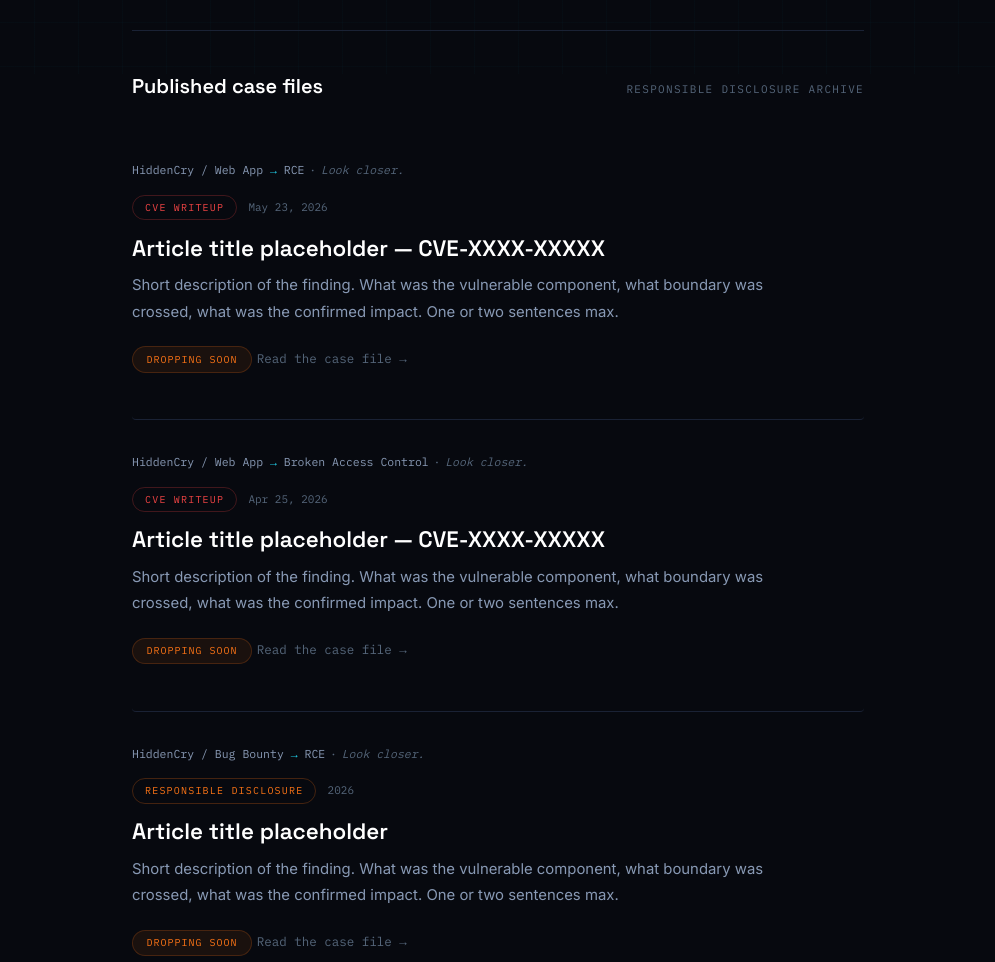
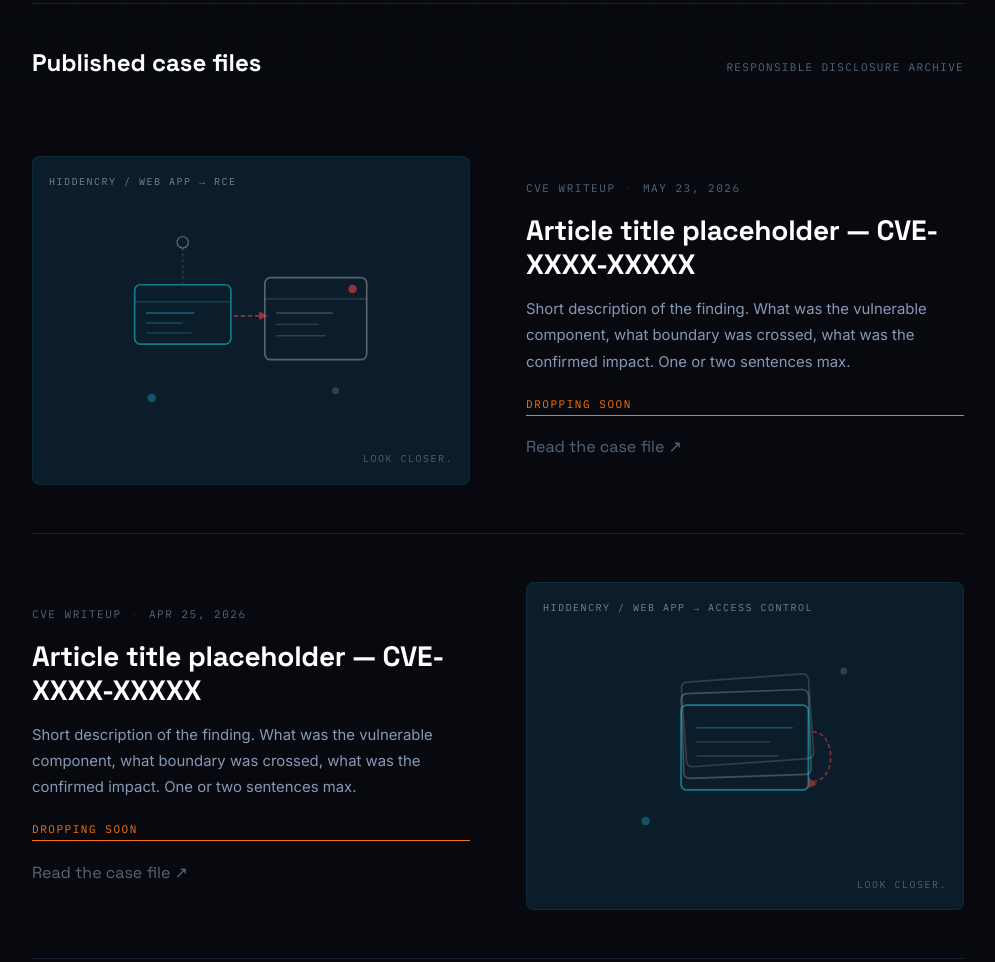
Before and after one commit to n0tfix3d/n0tfix3d.github.io, a plain HTML site: page articles/index.html in a window 1280 px wide. Shown: the part 726-1688 px from the top of the page, without its empty margins (142-1137 px from the left). Drawn offline with Linux system fonts and the light colour scheme.

Commit message:
Rebuild articles page with 2-col alternating card layout (gkdata.io style)
Each case card now uses a visual panel (dark teal bg, kicker text, inline SVG
illustration, "Look closer." label) paired with a content panel (meta / title /
desc / underlined status / read link). Cards alternate image-left/right.
Unique SVG line-art per card: RCE code injection, access control bypass layers,
target crosshair. Placeholder content ready for real articles.

Co-Authored-By: Claude Sonnet 4.6 <noreply@anthropic.com>

```diff
--- a/articles/index.html
+++ b/articles/index.html
@@ -14,6 +14,7 @@
   --bg:          #07090f;
   --surface:     #0c0f1a;
   --card:        #0f1320;
+  --panel:       #0b1d2b;
   --border:      #1a2235;
   --border-b:    #26354f;
   --accent:      #22d3ee;
@@ -84,41 +85,33 @@ nav {
 
 /* ── LAYOUT ── */
 main { position: relative; z-index: 1; padding-top: 56px }
-.wrap { max-width: 860px; margin: 0 auto; padding: 0 clamp(1.5rem, 5vw, 4rem) }
+.wrap { max-width: 1060px; margin: 0 auto; padding: 0 clamp(1.5rem, 5vw, 4rem) }
 hr.rule { border: none; border-top: 1px solid var(--border); margin: 0 }
 
 /* ━━━━━━━━━━━━━━━━━━━━━━━━━━━━━━━━━━━
-   1. PAGE HEADER
+   PAGE HEADER
 ━━━━━━━━━━━━━━━━━━━━━━━━━━━━━━━━━━━ */
-.page-header { padding: 5rem 0 3.5rem }
-
+.page-header { padding: 5rem 0 3.5rem; max-width: 680px }
 .page-title {
-  font-family: var(--head);
-  font-size: clamp(2rem, 5vw, 3rem);
-  font-weight: 700; color: #fff;
-  line-height: 1.1; letter-spacing: -.02em;
+  font-family: var(--head); font-size: clamp(2rem, 5vw, 3rem);
+  font-weight: 700; color: #fff; line-height: 1.1; letter-spacing: -.02em;
   margin-bottom: .55rem;
 }
 .page-tagline {
-  font-family: var(--head);
-  font-size: clamp(1rem, 2.2vw, 1.2rem);
-  font-weight: 400; color: var(--text2);
-  margin-bottom: 1.5rem;
+  font-family: var(--head); font-size: clamp(1rem, 2.2vw, 1.2rem);
+  font-weight: 400; color: var(--text2); margin-bottom: 1.5rem;
 }
 .page-intro {
-  font-size: .95rem; color: var(--text2);
-  line-height: 1.8; max-width: 580px;
-  margin-bottom: 1.4rem;
+  font-size: .95rem; color: var(--text2); line-height: 1.8; margin-bottom: 1.4rem;
 }
 .page-cta-link {
   font-family: var(--mono); font-size: 13px; color: var(--accent);
-  display: inline-flex; align-items: center; gap: .4rem;
-  transition: gap .15s;
+  display: inline-flex; align-items: center; gap: .4rem; transition: gap .15s;
 }
 .page-cta-link:hover { gap: .7rem }
 
 /* ━━━━━━━━━━━━━━━━━━━━━━━━━━━━━━━━━━━
-   2. CASE PATH DIAGRAM
+   CASE PATH DIAGRAM
 ━━━━━━━━━━━━━━━━━━━━━━━━━━━━━━━━━━━ */
 .case-path-wrap {
   margin: 2.5rem 0;
@@ -148,21 +141,16 @@ hr.rule { border: none; border-top: 1px solid var(--border); margin: 0 }
 .cp-node .sub { font-size: 10px; color: var(--text3); font-style: italic }
 .cp-node.hl  { border-color: rgba(34,211,238,.4); color: var(--accent) }
 .cp-node.vul { border-color: rgba(239,68,68,.4);  color: var(--critical) }
-.cp-arrow {
-  display: flex; align-items: center; padding: 0 .45rem;
-  color: var(--text3); font-size: 16px; align-self: center;
-}
+.cp-arrow { display: flex; align-items: center; padding: 0 .45rem; color: var(--text3); font-size: 16px; align-self: center }
 .cp-boundary {
-  display: flex; flex-direction: column; align-items: center;
-  justify-content: center; padding: 0 .6rem;
-  border-left: 1px dashed var(--border); border-right: 1px dashed var(--border);
-  margin: 0 .2rem;
+  display: flex; flex-direction: column; align-items: center; justify-content: center;
+  padding: 0 .6rem; border-left: 1px dashed var(--border); border-right: 1px dashed var(--border); margin: 0 .2rem;
 }
 .cp-boundary .b-label { font-size: 10px; color: var(--text3); white-space: nowrap }
-.cp-boundary .b-sub   { font-size: 9px;  color: var(--text3); opacity: .6; white-space: nowrap }
+.cp-boundary .b-sub   { font-size: 9px; color: var(--text3); opacity: .6; white-space: nowrap }
 
 /* ━━━━━━━━━━━━━━━━━━━━━━━━━━━━━━━━━━━
-   3. PUBLISHED CASE FILES
+   SECTION HEADING
 ━━━━━━━━━━━━━━━━━━━━━━━━━━━━━━━━━━━ */
 .section-head {
   padding: 2.4rem 0 1.5rem;
@@ -170,97 +158,100 @@ hr.rule { border: none; border-top: 1px solid var(--border); margin: 0 }
   justify-content: space-between; gap: 1rem; flex-wrap: wrap;
 }
 .section-head h2 {
-  font-family: var(--head); font-size: 1.25rem; font-weight: 600; color: #fff;
+  font-family: var(--head); font-size: 1.5rem; font-weight: 700; color: #fff;
 }
 .section-head .sh-sub {
   font-family: var(--mono); font-size: 11px; color: var(--text3);
   text-transform: uppercase; letter-spacing: .12em;
 }
 
+/* ━━━━━━━━━━━━━━━━━━━━━━━━━━━━━━━━━━━
+   CASE CARDS — 2-col alternating
+━━━━━━━━━━━━━━━━━━━━━━━━━━━━━━━━━━━ */
 .case-list { display: flex; flex-direction: column }
 
 .case-card {
-  display: block; padding: 2rem 0;
+  display: grid;
+  grid-template-columns: 1fr 1fr;
+  gap: 3.5rem;
+  padding: 3rem 0;
   border-bottom: 1px solid var(--border);
-  position: relative; cursor: default;
-  transition: background .15s; border-radius: 4px;
+  align-items: center;
 }
-.case-card.linked { cursor: pointer }
-.case-card.linked:hover { background: var(--accent-glow) }
-.case-card::before {
-  content: ''; position: absolute; left: -1.4rem; top: 50%;
-  transform: translateY(-50%);
-  width: 2px; height: 0; background: var(--accent);
-  border-radius: 2px; transition: height .22s;
+
+/* Even cards: flip image to right */
+.case-card:nth-child(even) .cc-visual  { order: 2 }
+.case-card:nth-child(even) .cc-content { order: 1 }
+
+/* Visual panel */
+.cc-visual {
+  background: var(--panel);
+  border-radius: var(--r);
+  position: relative;
+  aspect-ratio: 4 / 3;
+  overflow: hidden;
+  display: flex; align-items: center; justify-content: center;
+  border: 1px solid rgba(34,211,238,.08);
 }
-.case-card.linked:hover::before { height: 48% }
+.cv-kicker {
+  position: absolute; top: 1rem; left: 1rem;
+  font-family: var(--mono); font-size: 10px; color: rgba(255,255,255,.45);
+  text-transform: uppercase; letter-spacing: .15em;
+}
+.cv-look {
+  position: absolute; bottom: 1rem; right: 1rem;
+  font-family: var(--mono); font-size: 10px; color: rgba(255,255,255,.3);
+  text-transform: uppercase; letter-spacing: .15em;
+}
+.cv-art { width: 65%; height: 65%; display: flex; align-items: center; justify-content: center }
+.cv-art svg { width: 100%; height: 100% }
 
-/* kicker — single line: "HiddenCry / Web App → RCE · Look closer." */
-.cc-kicker {
-  font-family: var(--mono); font-size: 11.5px; color: var(--text3);
-  margin-bottom: .9rem; display: flex; align-items: center; flex-wrap: wrap; gap: .3rem;
+/* Content panel */
+.cc-content { display: flex; flex-direction: column; gap: 0 }
+
+.cc-meta {
+  font-family: var(--mono); font-size: 11px; color: var(--text3);
+  text-transform: uppercase; letter-spacing: .14em;
+  margin-bottom: 1rem;
+  display: flex; align-items: center; gap: .6rem; flex-wrap: wrap;
 }
-.cc-kicker .ck-path { color: var(--text2) }
-.cc-kicker .ck-arr  { color: var(--accent) }
-.cc-kicker .ck-sep  { color: var(--text3) }
-.cc-kicker .ck-look { font-style: italic; color: var(--text3) }
+.cc-meta .sep { opacity: .4 }
 
-/* category + date — same line */
-.cc-meta {
-  display: flex; align-items: center; gap: .7rem;
-  flex-wrap: wrap; margin-bottom: .9rem;
+.cc-title {
+  font-family: var(--head); font-size: clamp(1.3rem, 2.8vw, 1.75rem);
+  font-weight: 700; color: #fff; line-height: 1.2;
+  margin-bottom: .9rem; letter-spacing: -.01em;
 }
-.cc-cat {
-  font-family: var(--mono); font-size: 10px; text-transform: uppercase;
-  letter-spacing: .12em; padding: .18rem .75rem; border-radius: 20px;
-  border: 1px solid var(--border); color: var(--text3);
-}
-.cc-cat.cve    { color: var(--critical); border-color: rgba(239,68,68,.25) }
-.cc-cat.bounty { color: var(--high);     border-color: rgba(249,115,22,.25) }
-.cc-cat.notes  { color: var(--accent);   border-color: rgba(34,211,238,.25) }
-.cc-date { font-family: var(--mono); font-size: 11px; color: var(--text3) }
 
-/* H3 title */
-.cc-title {
-  font-family: var(--head); font-size: clamp(1.1rem, 2.5vw, 1.4rem);
-  font-weight: 600; color: #fff; line-height: 1.25;
-  margin-bottom: .6rem; transition: color .15s;
-}
-.case-card.linked:hover .cc-title { color: var(--accent) }
-
-/* description paragraph */
 .cc-desc {
   font-size: .93rem; color: var(--text2); line-height: 1.78;
-  max-width: 660px; margin-bottom: 1.1rem;
+  margin-bottom: 1.2rem;
 }
 
-/* status badge */
 .cc-status {
-  display: inline-block; margin-bottom: .9rem;
-  font-family: var(--mono); font-size: 10px; text-transform: uppercase;
-  letter-spacing: .1em; padding: .22rem .85rem; border-radius: 20px;
+  display: inline-block; margin-bottom: 1.1rem;
+  font-family: var(--mono); font-size: 11px; text-transform: uppercase;
+  letter-spacing: .14em; color: var(--text3);
+  border-bottom: 1px solid var(--text3); padding-bottom: 1px;
 }
-.cc-status.resolved { background: rgba(34,197,94,.08);  color: var(--low);    border: 1px solid rgba(34,197,94,.2) }
-.cc-status.public   { background: var(--accent-dim);    color: var(--accent); border: 1px solid rgba(34,211,238,.25) }
-.cc-status.soon     { background: rgba(249,115,22,.08); color: var(--high);   border: 1px solid rgba(249,115,22,.2) }
+.cc-status.resolved { color: var(--low);    border-color: var(--low) }
+.cc-status.public   { color: var(--accent); border-color: var(--accent) }
+.cc-status.soon     { color: var(--high);   border-color: var(--high) }
 
-/* read link */
 .cc-read {
-  display: block; margin-top: .2rem;
-  font-family: var(--mono); font-size: 12.5px; color: var(--accent);
-  display: inline-flex; align-items: center; gap: .4rem;
-  transition: gap .15s;
+  font-family: var(--head); font-size: 1rem; font-weight: 600;
+  color: var(--text); display: inline-flex; align-items: center; gap: .4rem;
+  transition: color .15s, gap .15s;
 }
-.cc-read.off { color: var(--text3); pointer-events: none }
-.case-card.linked:hover .cc-read { gap: .7rem }
+.cc-read:hover { color: var(--accent); gap: .7rem }
+.cc-read.off { color: var(--text3); pointer-events: none; font-weight: 400 }
 
 /* ━━━━━━━━━━━━━━━━━━━━━━━━━━━━━━━━━━━
-   4. HOW EVIDENCE IS HANDLED
+   HOW EVIDENCE IS HANDLED
 ━━━━━━━━━━━━━━━━━━━━━━━━━━━━━━━━━━━ */
 .evidence-section { padding: 3rem 0 2rem }
 .evidence-section h2 {
-  font-family: var(--head); font-size: 1.25rem; font-weight: 600;
-  color: #fff; margin-bottom: .3rem;
+  font-family: var(--head); font-size: 1.3rem; font-weight: 600; color: #fff; margin-bottom: .3rem;
 }
 .ev-sub { font-size: .9rem; color: var(--text3); margin-bottom: 2rem }
 .ev-cols { display: grid; grid-template-columns: 1fr 1fr; gap: 2.2rem }
@@ -277,21 +268,19 @@ hr.rule { border: none; border-top: 1px solid var(--border); margin: 0 }
 @media (max-width: 580px) { .ev-cols { grid-template-columns: 1fr } }
 
 /* ━━━━━━━━━━━━━━━━━━━━━━━━━━━━━━━━━━━
-   5. FOUR ACTION LINKS
+   ACTION LINKS
 ━━━━━━━━━━━━━━━━━━━━━━━━━━━━━━━━━━━ */
 .action-row {
   display: flex; flex-wrap: wrap; gap: 1rem 2.5rem;
-  padding: 2rem 0 5rem;
-  border-top: 1px solid var(--border);
+  padding: 2rem 0 5rem; border-top: 1px solid var(--border);
 }
 .action-link {
   font-family: var(--mono); font-size: 12.5px; color: var(--text2);
-  display: inline-flex; align-items: center; gap: .4rem;
-  transition: color .15s, gap .15s;
+  display: inline-flex; align-items: center; gap: .4rem; transition: color .15s, gap .15s;
 }
 .action-link:hover { color: var(--accent); gap: .7rem }
 
-/* ── FOOTER ── */
+/* FOOTER */
 footer {
   border-top: 1px solid var(--border);
   padding: 1.4rem clamp(1.5rem, 4vw, 5rem);
@@ -303,7 +292,13 @@ footer {
 footer .fa { color: var(--accent) }
 
 /* MOBILE */
-@media (max-width: 640px) {
+@media (max-width: 720px) {
+  .case-card {
+    grid-template-columns: 1fr;
+    gap: 1.8rem;
+  }
+  .case-card:nth-child(even) .cc-visual  { order: 1 }
+  .case-card:nth-child(even) .cc-content { order: 2 }
   .nav-links {
     display: none; flex-direction: column; position: fixed;
     top: 56px; left: 0; right: 0;
@@ -312,13 +307,12 @@ footer .fa { color: var(--accent) }
   }
   .nav-links.open { display: flex }
   .hamburger { display: flex }
-  .cp-flow { gap: .3rem }
 }
 </style>
 </head>
 <body>
 
-<!-- ── NAV ── -->
+<!-- NAV -->
 <nav>
   <a href="../index.html" class="nav-logo">hidden<span>@</span>cry<span>:~$</span></a>
   <div class="nav-links" id="nav-links">
@@ -336,80 +330,91 @@ footer .fa { color: var(--accent) }
 <main>
 <div class="wrap">
 
-  <!-- ━━━━━━━━━━━━━━━━━━━━━━━━━━━━━━━━━━━
-       1. PAGE HEADER
-  ━━━━━━━━━━━━━━━━━━━━━━━━━━━━━━━━━━━ -->
+  <!-- PAGE HEADER -->
   <header class="page-header">
     <h1 class="page-title">Research &amp; responsible disclosure</h1>
     <p class="page-tagline">Findings, evidence, and lessons learned.</p>
     <p class="page-intro">
       Published case studies from authorized security research and vulnerability disclosure programs.
-      Each case documents the full chain — discovery to remediation — and states its disclosure
-      context. No speculation, only confirmed findings with evidence.
+      Each case documents the full chain — discovery to remediation — and states its disclosure context.
+      No speculation, only confirmed findings with evidence.
     </p>
     <a href="../index.html#about" class="page-cta-link">How I approach a review →</a>
   </header>
 
   <hr class="rule">
 
-  <!-- ━━━━━━━━━━━━━━━━━━━━━━━━━━━━━━━━━━━
-       2. CASE PATH DIAGRAM
-  ━━━━━━━━━━━━━━━━━━━━━━━━━━━━━━━━━━━ -->
+  <!-- CASE PATH DIAGRAM -->
   <div class="case-path-wrap">
     <div class="cp-header">
       Case path · YesWiki Formula Calculator
       <span class="cp-badge">public</span>
     </div>
     <div class="cp-flow">
-      <div class="cp-node">
-        Browser
-        <span class="sub">attacker</span>
-      </div>
+      <div class="cp-node">Browser<span class="sub">attacker</span></div>
       <div class="cp-arrow">→</div>
-      <div class="cp-boundary">
-        <span class="b-label">Boundary 1</span>
-        <span class="b-sub">no auth</span>
-      </div>
+      <div class="cp-boundary"><span class="b-label">Boundary 1</span><span class="b-sub">no auth</span></div>
       <div class="cp-arrow">→</div>
-      <div class="cp-node hl">
-        Formula API
-        <span class="sub">/api/formula</span>
-      </div>
+      <div class="cp-node hl">Formula API<span class="sub">/api/formula</span></div>
       <div class="cp-arrow">→</div>
-      <div class="cp-boundary">
-        <span class="b-label">Boundary 2</span>
-        <span class="b-sub">no sandbox</span>
-      </div>
+      <div class="cp-boundary"><span class="b-label">Boundary 2</span><span class="b-sub">no sandbox</span></div>
       <div class="cp-arrow">→</div>
-      <div class="cp-node vul">
-        PHP eval()
-        <span class="sub">code runs on server</span>
-      </div>
+      <div class="cp-node vul">PHP eval()<span class="sub">code runs on server</span></div>
     </div>
   </div>
 
   <hr class="rule">
 
-  <!-- ━━━━━━━━━━━━━━━━━━━━━━━━━━━━━━━━━━━
-       3. PUBLISHED CASE FILES
-  ━━━━━━━━━━━━━━━━━━━━━━━━━━━━━━━━━━━ -->
+  <!-- SECTION HEADING -->
   <div class="section-head">
     <h2>Published case files</h2>
     <span class="sh-sub">Responsible disclosure archive</span>
   </div>
 
+  <!-- CASE CARDS -->
   <div class="case-list">
 
-    <!-- CARD 1 -->
+    <!-- CARD 1 — image LEFT, content RIGHT -->
     <article class="case-card">
-      <div class="cc-kicker">
-        <span class="ck-path">HiddenCry / Web App <span class="ck-arr">→</span> RCE</span>
-        <span class="ck-sep">·</span>
-        <span class="ck-look">Look closer.</span>
+      <div class="cc-visual">
+        <span class="cv-kicker">HiddenCry / Web App → RCE</span>
+        <div class="cv-art">
+          <!-- SVG: server with code injection -->
+          <svg viewBox="0 0 200 150" fill="none" xmlns="http://www.w3.org/2000/svg">
+            <!-- server box -->
+            <rect x="110" y="45" width="72" height="58" rx="4" stroke="rgba(255,255,255,0.3)" stroke-width="1.2"/>
+            <line x1="110" y1="60" x2="182" y2="60" stroke="rgba(255,255,255,0.15)" stroke-width="1"/>
+            <!-- server lines -->
+            <line x1="118" y1="70" x2="158" y2="70" stroke="rgba(255,255,255,0.2)" stroke-width="1"/>
+            <line x1="118" y1="78" x2="148" y2="78" stroke="rgba(255,255,255,0.15)" stroke-width="1"/>
+            <line x1="118" y1="86" x2="153" y2="86" stroke="rgba(255,255,255,0.15)" stroke-width="1"/>
+            <!-- server dot status -->
+            <circle cx="172" cy="53" r="3" fill="rgba(239,68,68,0.6)"/>
+            <!-- code box -->
+            <rect x="18" y="50" width="68" height="42" rx="4" stroke="rgba(34,211,238,0.5)" stroke-width="1.2"/>
+            <line x1="18" y1="62" x2="86" y2="62" stroke="rgba(34,211,238,0.2)" stroke-width="1"/>
+            <!-- code lines -->
+            <line x1="26" y1="70" x2="60" y2="70" stroke="rgba(34,211,238,0.4)" stroke-width="1"/>
+            <line x1="26" y1="77" x2="52" y2="77" stroke="rgba(34,211,238,0.25)" stroke-width="1"/>
+            <line x1="26" y1="84" x2="58" y2="84" stroke="rgba(34,211,238,0.25)" stroke-width="1"/>
+            <!-- payload arrow -->
+            <line x1="88" y1="72" x2="108" y2="72" stroke="rgba(239,68,68,0.6)" stroke-width="1.2" stroke-dasharray="3 2"/>
+            <polygon points="106,69 112,72 106,75" fill="rgba(239,68,68,0.6)"/>
+            <!-- top node dot -->
+            <circle cx="52" cy="20" r="4" stroke="rgba(255,255,255,0.3)" stroke-width="1"/>
+            <line x1="52" y1="24" x2="52" y2="49" stroke="rgba(255,255,255,0.15)" stroke-width="1" stroke-dasharray="2 2"/>
+            <!-- bottom dots -->
+            <circle cx="30" cy="130" r="3" fill="rgba(34,211,238,0.3)"/>
+            <circle cx="160" cy="125" r="2.5" fill="rgba(255,255,255,0.15)"/>
+          </svg>
         </div>
+        <span class="cv-look">Look closer.</span>
+      </div>
+      <div class="cc-content">
         <div class="cc-meta">
-        <span class="cc-cat cve">CVE Writeup</span>
-        <span class="cc-date">May 23, 2026</span>
+          <span>CVE Writeup</span>
+          <span class="sep">·</span>
+          <span>May 23, 2026</span>
         </div>
         <h3 class="cc-title">Article title placeholder — CVE-XXXX-XXXXX</h3>
         <p class="cc-desc">
@@ -418,19 +423,42 @@ footer .fa { color: var(--accent) }
           One or two sentences max.
         </p>
         <span class="cc-status soon">Dropping soon</span>
-      <span class="cc-read off">Read the case file →</span>
+        <span class="cc-read off">Read the case file ↗</span>
+      </div>
     </article>
 
-    <!-- CARD 2 -->
+    <!-- CARD 2 — content LEFT, image RIGHT -->
     <article class="case-card">
-      <div class="cc-kicker">
-        <span class="ck-path">HiddenCry / Web App <span class="ck-arr">→</span> Broken Access Control</span>
-        <span class="ck-sep">·</span>
-        <span class="ck-look">Look closer.</span>
+      <div class="cc-visual">
+        <span class="cv-kicker">HiddenCry / Web App → Access Control</span>
+        <div class="cv-art">
+          <!-- SVG: stacked files / access layers -->
+          <svg viewBox="0 0 200 150" fill="none" xmlns="http://www.w3.org/2000/svg">
+            <!-- back layer -->
+            <rect x="55" y="30" width="90" height="60" rx="4" stroke="rgba(255,255,255,0.15)" stroke-width="1.2" transform="rotate(-4 55 30)"/>
+            <!-- mid layer -->
+            <rect x="55" y="38" width="90" height="60" rx="4" stroke="rgba(255,255,255,0.22)" stroke-width="1.2" transform="rotate(-2 55 38)"/>
+            <!-- front layer -->
+            <rect x="55" y="46" width="90" height="60" rx="4" stroke="rgba(34,211,238,0.5)" stroke-width="1.2"/>
+            <!-- lines on front -->
+            <line x1="66" y1="62" x2="134" y2="62" stroke="rgba(34,211,238,0.3)" stroke-width="1"/>
+            <line x1="66" y1="72" x2="118" y2="72" stroke="rgba(255,255,255,0.15)" stroke-width="1"/>
+            <line x1="66" y1="82" x2="124" y2="82" stroke="rgba(255,255,255,0.15)" stroke-width="1"/>
+            <!-- bypass arrow -->
+            <path d="M 148 65 C 165 65 165 100 148 100" stroke="rgba(239,68,68,0.5)" stroke-width="1.2" stroke-dasharray="3 2" fill="none"/>
+            <polygon points="145,97 151,102 145,105" fill="rgba(239,68,68,0.5)"/>
+            <!-- label: BYPASSED -->
+            <circle cx="30" cy="128" r="3" fill="rgba(34,211,238,0.3)"/>
+            <circle cx="170" cy="22" r="2.5" fill="rgba(255,255,255,0.15)"/>
+          </svg>
         </div>
+        <span class="cv-look">Look closer.</span>
+      </div>
+      <div class="cc-content">
         <div class="cc-meta">
-        <span class="cc-cat cve">CVE Writeup</span>
-        <span class="cc-date">Apr 25, 2026</span>
+          <span>CVE Writeup</span>
+          <span class="sep">·</span>
+          <span>Apr 25, 2026</span>
         </div>
         <h3 class="cc-title">Article title placeholder — CVE-XXXX-XXXXX</h3>
         <p class="cc-desc">
@@ -439,19 +467,42 @@ footer .fa { color: var(--accent) }
           One or two sentences max.
         </p>
         <span class="cc-status soon">Dropping soon</span>
-      <span class="cc-read off">Read the case file →</span>
+        <span class="cc-read off">Read the case file ↗</span>
+      </div>
     </article>
 
-    <!-- CARD 3 -->
+    <!-- CARD 3 — image LEFT, content RIGHT -->
     <article class="case-card">
-      <div class="cc-kicker">
-        <span class="ck-path">HiddenCry / Bug Bounty <span class="ck-arr">→</span> RCE</span>
-        <span class="ck-sep">·</span>
-        <span class="ck-look">Look closer.</span>
+      <div class="cc-visual">
+        <span class="cv-kicker">HiddenCry / Bug Bounty → RCE</span>
+        <div class="cv-art">
+          <!-- SVG: target / scope -->
+          <svg viewBox="0 0 200 150" fill="none" xmlns="http://www.w3.org/2000/svg">
+            <!-- outer ring -->
+            <circle cx="100" cy="75" r="52" stroke="rgba(255,255,255,0.15)" stroke-width="1.2" stroke-dasharray="4 3"/>
+            <!-- mid ring -->
+            <circle cx="100" cy="75" r="34" stroke="rgba(255,255,255,0.22)" stroke-width="1.2"/>
+            <!-- inner ring -->
+            <circle cx="100" cy="75" r="17" stroke="rgba(34,211,238,0.5)" stroke-width="1.2"/>
+            <!-- center dot -->
+            <circle cx="100" cy="75" r="4" fill="rgba(34,211,238,0.6)"/>
+            <!-- crosshair lines -->
+            <line x1="100" y1="20" x2="100" y2="52" stroke="rgba(255,255,255,0.2)" stroke-width="1"/>
+            <line x1="100" y1="98" x2="100" y2="130" stroke="rgba(255,255,255,0.2)" stroke-width="1"/>
+            <line x1="45" y1="75" x2="78" y2="75" stroke="rgba(255,255,255,0.2)" stroke-width="1"/>
+            <line x1="122" y1="75" x2="155" y2="75" stroke="rgba(255,255,255,0.2)" stroke-width="1"/>
+            <!-- nodes -->
+            <circle cx="30" cy="30" r="3" fill="rgba(255,255,255,0.15)"/>
+            <circle cx="170" cy="128" r="3" fill="rgba(34,211,238,0.3)"/>
+          </svg>
         </div>
+        <span class="cv-look">Look closer.</span>
+      </div>
+      <div class="cc-content">
         <div class="cc-meta">
-        <span class="cc-cat bounty">Responsible Disclosure</span>
-        <span class="cc-date">2026</span>
+          <span>Responsible Disclosure</span>
+          <span class="sep">·</span>
+          <span>2026</span>
         </div>
         <h3 class="cc-title">Article title placeholder</h3>
         <p class="cc-desc">
@@ -460,16 +511,15 @@ footer .fa { color: var(--accent) }
           One or two sentences max.
         </p>
         <span class="cc-status soon">Dropping soon</span>
-      <span class="cc-read off">Read the case file →</span>
+        <span class="cc-read off">Read the case file ↗</span>
+      </div>
     </article>
 
-  </div>
+  </div><!-- /case-list -->
 
   <hr class="rule" style="margin-top:0">
 
-  <!-- ━━━━━━━━━━━━━━━━━━━━━━━━━━━━━━━━━━━
-       4. HOW THE EVIDENCE IS HANDLED
-  ━━━━━━━━━━━━━━━━━━━━━━━━━━━━━━━━━━━ -->
+  <!-- HOW THE EVIDENCE IS HANDLED -->
   <div class="evidence-section">
     <h2>How the evidence is handled</h2>
     <p class="ev-sub">What is published, and what stays private.</p>
@@ -497,9 +547,7 @@ footer .fa { color: var(--accent) }
 
   <hr class="rule">
 
-  <!-- ━━━━━━━━━━━━━━━━━━━━━━━━━━━━━━━━━━━
-       5. FOUR ACTION LINKS
-  ━━━━━━━━━━━━━━━━━━━━━━━━━━━━━━━━━━━ -->
+  <!-- FOUR ACTION LINKS -->
   <div class="action-row">
     <a href="../index.html#about"   class="action-link">Review the methodology →</a>
     <a href="../index.html#about"   class="action-link">Meet the researcher →</a>
```
Lines whose indentation alone changed are shown as unchanged.
